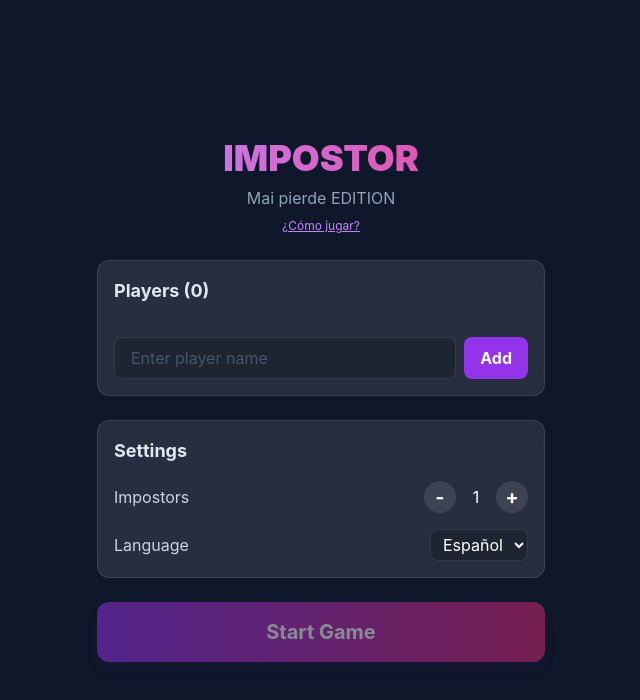
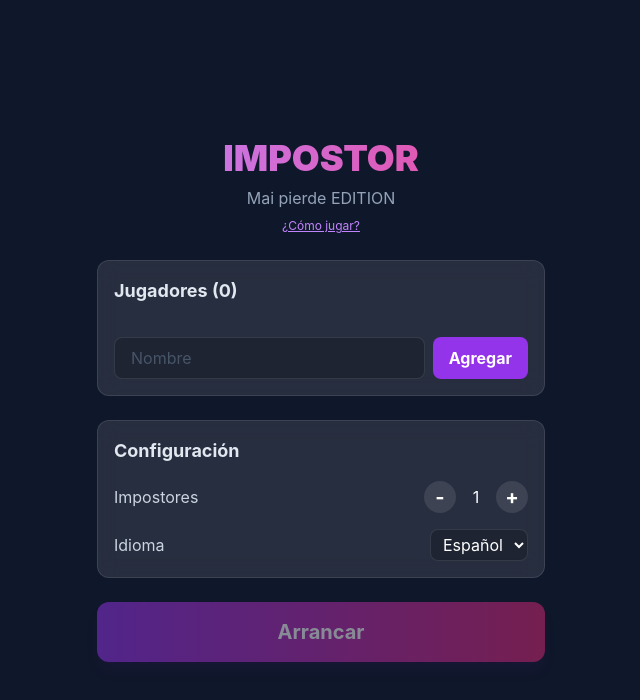
Before and after one commit to NPastorale/Impostor, a Svelte app: page / in a window 1280 px wide. Shown: the top 700 px of the page, without its empty margins (319-959 px from the left). Built offline with nearby package versions, Linux system fonts and the light colour scheme.

Commit message:
feat: Add Spanish localization to game screens.

```diff
--- a/src/components/ScreenClue.svelte
+++ b/src/components/ScreenClue.svelte
@@ -35,9 +35,9 @@
 <div class="h-full flex flex-col items-center justify-center space-y-8 p-4" in:fade>
   <div class="text-center space-y-2">
     <h2 class="text-3xl font-bold bg-gradient-to-r from-yellow-400 to-orange-500 bg-clip-text text-transparent">
-        Clue Round
+        Ronda de Pistas
     </h2>
-    <p class="text-slate-400">Discuss and find the impostor!</p>
+    <p class="text-slate-400">Debatan y encuentren al impostor!</p>
   </div>
 
   {#if $settings.timerSeconds > 0}
@@ -49,13 +49,13 @@
             onclick={toggleTimer}
             class="bg-white/10 hover:bg-white/20 text-white px-6 py-2 rounded-full font-bold transition-all"
         >
-            {timerActive ? 'Pause' : 'Start Timer'}
+            {timerActive ? 'Pausar' : 'Iniciar Temporizador'}
         </button>
       </div>
   {/if}
 
   <div class="w-full max-w-sm glass rounded-xl p-4">
-    <h3 class="text-sm font-bold text-slate-400 uppercase tracking-wider mb-4">Alive Players</h3>
+    <h3 class="text-sm font-bold text-slate-400 uppercase tracking-wider mb-4">Jugadores Vivos</h3>
     <div class="flex flex-wrap gap-2">
         {#each $players.filter(p => !p.isEliminated) as player}
             <div class="bg-white/5 px-3 py-1 rounded-lg text-sm font-medium border border-white/5">
@@ -69,6 +69,6 @@
     onclick={startVoting}
     class="w-full max-w-sm bg-gradient-to-r from-red-500 to-rose-600 hover:from-red-400 hover:to-rose-500 text-white font-bold py-4 rounded-xl text-xl shadow-lg shadow-red-900/20 transition-all"
   >
-    Vote Now
+    Votar Ahora
   </button>
 </div>
--- a/src/components/ScreenResult.svelte
+++ b/src/components/ScreenResult.svelte
@@ -35,23 +35,23 @@
 <div class="h-full flex flex-col items-center justify-center space-y-8 p-4 text-center" in:fade>
 
   <div class="space-y-4">
-      <h3 class="text-slate-400 uppercase tracking-widest text-sm">Game Over</h3>
+      <h3 class="text-slate-400 uppercase tracking-widest text-sm">Terminó la partida</h3>
       {#if winner === 'civilians'}
         <h1 class="text-6xl font-black text-transparent bg-clip-text bg-gradient-to-r from-emerald-400 to-teal-400" in:scale>
-            CIVILIANS WIN!
+            GANARON LOS CIVILES!
         </h1>
-        <p class="text-xl text-slate-300">The impostor was caught.</p>
+        <p class="text-xl text-slate-300">El impostor fue atrapado.</p>
       {:else}
         <h1 class="text-6xl font-black text-transparent bg-clip-text bg-gradient-to-r from-red-500 to-orange-500" in:scale>
-            IMPOSTOR WINS!
+            GANÓ EL IMPOSTOR!
         </h1>
-        <p class="text-xl text-slate-300">An innocent civilian was eliminated.</p>
+        <p class="text-xl text-slate-300">Un civil inocente fue eliminado.</p>
       {/if}
   </div>
 
   <div class="glass p-8 rounded-2xl max-w-sm w-full space-y-6">
     <div class="space-y-2">
-        <p class="text-slate-400 text-sm">The secret word was</p>
+        <p class="text-slate-400 text-sm">La palabra secreta era</p>
         <p class="text-3xl font-bold text-white">{$currentSecretWord}</p>
     </div>
 
@@ -65,7 +65,7 @@
                     {player.name}
                 </span>
                 <span class="text-sm {player.role === 'impostor' ? 'text-red-400 font-bold' : 'text-slate-400'}">
-                    {player.role === 'impostor' ? 'Impostor' : 'Civilian'}
+                    {player.role === 'impostor' ? 'Impostor' : 'Civil'}
                 </span>
             </div>
         {/each}
@@ -76,6 +76,6 @@
     onclick={playAgain}
     class="w-full max-w-sm bg-white hover:bg-slate-200 text-black font-bold py-4 rounded-xl text-xl shadow-lg transition-all"
   >
-    Play Again
+    Jugar de nuevo
   </button>
 </div>
--- a/src/components/ScreenReveal.svelte
+++ b/src/components/ScreenReveal.svelte
@@ -53,10 +53,10 @@
             <div in:scale={{duration: 200, start: 0.9}} class="text-center space-y-4 z-10">
                 {#if currentPlayer.role === 'impostor'}
                     <h2 class="text-4xl font-black text-red-500">IMPOSTOR</h2>
-                    <p class="text-slate-300">Blend in. You assume everyone else knows the secret word.</p>
+                    <p class="text-slate-300">Mantené la cara. Asumí que todos los demás saben la palabra.</p>
                 {:else}
                     <h2 class="text-4xl font-black text-emerald-400">{currentPlayer.word}</h2>
-                    <p class="text-slate-300">This is the secret word.</p>
+                    <p class="text-slate-300">Esta es la palabra secreta.</p>
                 {/if}
             </div>
         {:else}
@@ -69,21 +69,21 @@
              >
                 <div class="text-center space-y-4">
                     <span class="text-6xl">👆</span>
-                    <p class="font-bold text-xl text-slate-300">Hold to Reveal</p>
+                    <p class="font-bold text-xl text-slate-300">Mantené para ver</p>
                 </div>
              </div>
         {/if}
       </div>
 
       <p class="text-slate-500 text-sm">
-        Release to hide. Pass to the next player.
+        Soltá para ocultar. Pasale al siguiente.
       </p>
 
       <button
         onclick={handleNext}
         class="w-full bg-slate-700 hover:bg-slate-600 text-white font-bold py-4 rounded-xl text-lg transition-all"
       >
-        {nextPlayer ? `Pass to ${nextPlayer.name}` : 'Start Game'}
+        {nextPlayer ? `Pasale a ${nextPlayer.name}` : 'Arrancar'}
       </button>
     </div>
 
--- a/src/components/ScreenSetup.svelte
+++ b/src/components/ScreenSetup.svelte
@@ -91,7 +91,7 @@
 
   <!-- Player List -->
   <div class="glass rounded-xl p-4 space-y-4">
-    <h2 class="text-lg font-bold text-slate-200">Players ({$players.length})</h2>
+    <h2 class="text-lg font-bold text-slate-200">Jugadores ({$players.length})</h2>
 
     <div class="space-y-2 max-h-60 overflow-y-auto pr-1">
       {#each $players as player (player.id)}
@@ -100,7 +100,7 @@
           <button
             onclick={() => removePlayer(player.id)}
             class="text-red-400 hover:text-red-300 p-1"
-            aria-label="Remove player"
+            aria-label="Eliminar jugador"
           >
             ✕
           </button>
@@ -113,24 +113,24 @@
         type="text"
         bind:value={newPlayerName}
         onkeydown={handleKeydown}
-        placeholder="Enter player name"
+        placeholder="Nombre"
         class="flex-1 bg-black/20 border border-white/10 rounded-lg px-4 py-2 focus:outline-none focus:ring-2 focus:ring-purple-500 transition-all placeholder:text-slate-600"
       />
       <button
         onclick={addPlayer}
         class="bg-purple-600 hover:bg-purple-500 text-white px-4 py-2 rounded-lg font-bold transition-all active:scale-95"
       >
-        Add
+        Agregar
       </button>
     </div>
   </div>
 
   <!-- Settings -->
   <div class="glass rounded-xl p-4 space-y-4">
-    <h2 class="text-lg font-bold text-slate-200">Settings</h2>
+    <h2 class="text-lg font-bold text-slate-200">Configuración</h2>
 
     <div class="flex justify-between items-center">
-      <label for="impostors" class="text-slate-300">Impostors</label>
+      <label for="impostors" class="text-slate-300">Impostores</label>
       <div class="flex items-center gap-3">
         <button
             onclick={() => game.updateSettings({ impostorCount: Math.max(1, $settings.impostorCount - 1) })}
@@ -148,7 +148,7 @@
     </div>
 
     <div class="flex justify-between items-center">
-        <label for="lang" class="text-slate-300">Language</label>
+        <label for="lang" class="text-slate-300">Idioma</label>
         <select
             id="lang"
             bind:value={$settings.language}
@@ -166,6 +166,6 @@
     disabled={$players.length < 3}
     class="w-full bg-gradient-to-r from-purple-600 to-pink-600 hover:from-purple-500 hover:to-pink-500 text-white font-bold py-4 rounded-xl text-xl shadow-lg shadow-purple-900/20 disabled:opacity-50 disabled:cursor-not-allowed transition-all transform active:scale-[0.98]"
   >
-    Start Game
+    Arrancar
   </button>
 </div>
--- a/src/components/ScreenVote.svelte
+++ b/src/components/ScreenVote.svelte
@@ -26,8 +26,8 @@
 
 <div class="h-full flex flex-col items-center justify-center space-y-8 p-4" in:fade>
   <div class="text-center space-y-2">
-    <h2 class="text-3xl font-bold text-white">Who is the Impostor?</h2>
-    <p class="text-slate-400">Select the player to eliminate.</p>
+    <h2 class="text-3xl font-bold text-white">¿Quién es el Impostor?</h2>
+    <p class="text-slate-400">Seleccioná al jugador para eliminar.</p>
   </div>
 
   <div class="w-full max-w-sm space-y-3">
@@ -52,6 +52,6 @@
     disabled={!selectedPlayerId}
     class="w-full max-w-sm bg-slate-100 hover:bg-white text-black font-bold py-4 rounded-xl text-xl disabled:opacity-50 disabled:cursor-not-allowed transition-all"
   >
-    Eliminate
+    Eliminar
   </button>
 </div>
```
